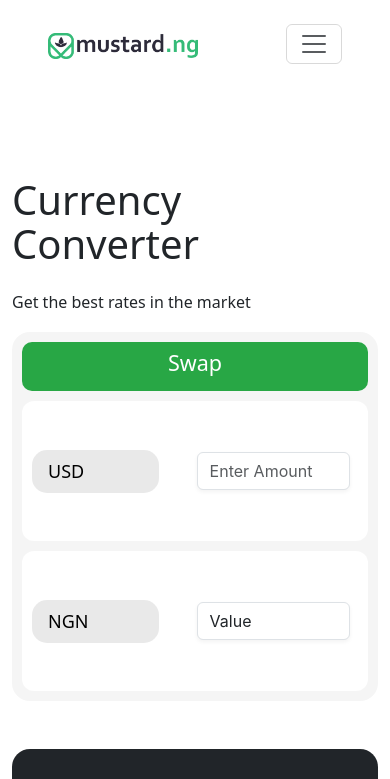
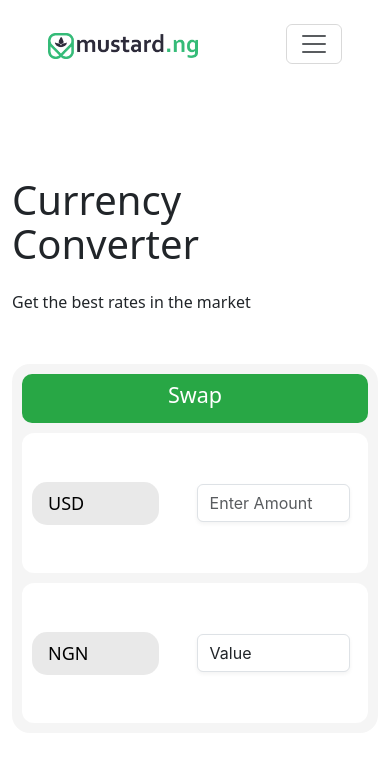
Before and after one commit to MasterIfeanyi/react-stocks-interview, a React (Create React App) app: page / in a window 390 px wide. Shown: the top 779 px of the page. Built offline with nearby package versions, Linux system fonts and the light colour scheme.

Commit message:
add margin-top

```diff
--- a/src/components/CurrencyConverter/Convert.css
+++ b/src/components/CurrencyConverter/Convert.css
@@ -235,3 +235,9 @@ select img {
 .currency__amount__input:hover {
   border-color: #d1d5db;
 }
+
+@media (max-width: 768px) {
+  .custom__mt {
+    margin-top: 2rem !important;
+  }
+}
--- a/src/components/CurrencyConverter/Convert.jsx
+++ b/src/components/CurrencyConverter/Convert.jsx
@@ -90,8 +90,7 @@ const Convert = () => {
                 </div>
 
 
-                <div className="col-lg-6">
-
+                <div className="col-lg-6 custom__mt">
                         <div className="outer-shell">
                             <div className="inner__heading">
                                 <h4 className="inner__heading-text">Swap</h4>
--- a/src/components/SendMoney/Send.css
+++ b/src/components/SendMoney/Send.css
@@ -141,3 +141,11 @@
     margin: 0px;
     transition: background-color 0.3s ease;
 }
+
+
+
+@media (max-width: 768px) {
+    .custom__mt {
+      margin-top: 2rem !important;
+    }
+}
--- a/src/components/SendMoney/SendMoney.jsx
+++ b/src/components/SendMoney/SendMoney.jsx
@@ -73,7 +73,7 @@ const SendMoney = () => {
 
 
 
-                <div className="col-lg-6">
+                <div className="col-lg-6 custom__mt">
                     <div className="outer-shell">
                         <div className="inner__heading">
                             <h4 className="inner__heading-text">Xender</h4>
```
